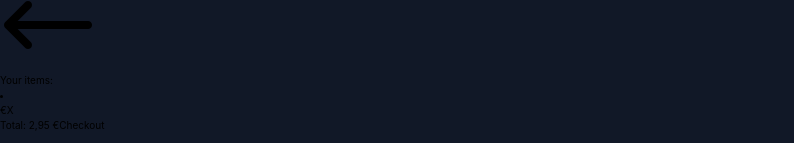
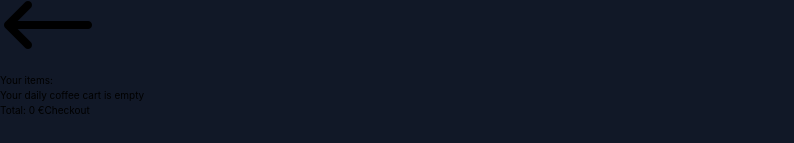
Before and after one commit to tolgapp/break, a React (Vite) app: page /cart in a window 1280 px wide. Shown: the part 654-797 px from the top of the page, without its empty margins (0-794 px from the left). Built offline with nearby package versions, Linux system fonts and the light colour scheme.

Commit message:
total price amount and products are adding to the checkout comp

```diff
--- a/src/App.tsx
+++ b/src/App.tsx
@@ -12,15 +12,18 @@ import { getLogoSrc, getClassNames, Product } from "./data/helper";
 const App = () => {
   const [toggle, setToggle] = useState(true);
   const [addedProducts, setAddedProducts] = useState<Product[]>([]);
+  const [total, setTotal] = useState(0);
 
   const addToCart = (product: Product) => {
     setAddedProducts((prev) => [...prev, product]);
   };
 
+  useEffect(() => {
+    const totalPrice = addedProducts.reduce((acc, product) => acc + product.price[0], 0);
+    setTotal(totalPrice);
+  }, [addedProducts]);
 
-  useEffect(() => {
-    console.log(addedProducts)
-  }, [addedProducts])
+  console.log(addedProducts)
 
   return (
     <>
@@ -59,7 +62,8 @@ const App = () => {
               getClassNames={getClassNames}
               setToggle={setToggle}
               getLogoSrc={getLogoSrc}
-              addedProdutcts={addedProducts}
+              addedProducts={addedProducts}
+              total={total}
             />
           }
         />
--- a/src/components/CartItemContainer.tsx
+++ b/src/components/CartItemContainer.tsx
@@ -1,32 +1,49 @@
+import { Product } from "../data/helper";
+
 type CartItemContainerProps = {
-  toggle: boolean
+  toggle: boolean;
+  addedProducts: Product[];
+  setAddedProducts: React.Dispatch<React.SetStateAction<Product[]>>;
 }
 
-const CartItemContainer: React.FC<CartItemContainerProps> = ({toggle, name, price }) => {
-
-  const handleRemove = (e: React.MouseEvent<HTMLButtonElement>) => {
-    const element = e.currentTarget.closest(".item-container") as HTMLElement;
-    element?.remove();
+const CartItemContainer: React.FC<CartItemContainerProps> = ({
+  toggle,
+  addedProducts,
+  setAddedProducts,
+}) => {
+  const handleRemove = (productId: number) => {
+    // Filtert das Produkt mit der gegebenen ID aus der Liste
+    setAddedProducts((prevProducts) =>
+      prevProducts.filter((product) => product.id !== productId)
+    );
   };
 
+  if (addedProducts.length === 0) {
+    return <h3 className="text-3xl mx-auto  text-slate-900 text-center">Your daily coffee cart is empty</h3>;
+  }
+
   return (
-    <div
-      className={`item-container mt-4 w-full max-w-3xl  py-3 px-8 rounded-lg shadow-md ${toggle ? "bg-gray-400" : "bg-gray-800"}`}
+    <ul
+      className={`item-container mt-4 w-full max-w-3xl py-3 px-8 h-fit pb-80 flex gap-3 overflow-scroll flex-col`}
     >
-      <li className="flex items-center justify-between py-4">
-        <span className="text-2xl font-medium">{name}</span>
+      {addedProducts.map((product) => (
+        <li key={product.id} className={`rounded-lg shadow-md flex items-center justify-between py-4 px-3 ${
+        toggle ? "bg-gray-400" : "bg-gray-800"
+      }`}>
+          <span className="text-2xl font-medium">{product.name}</span>
           <div className="flex items-center space-x-4">
-          <span className="text-xl">{price} €</span>
+            <span className="text-xl">{product.price[0]} €</span>
             <button
-            onClick={handleRemove}
+              onClick={() => handleRemove(product.id)}
               className="p-2 px-4 text-lg bg-red-500 rounded-lg hover:bg-red-600"
             >
               X
             </button>
           </div>
         </li>
-    </div>
+      ))}
+    </ul>
   );
+};
 
-};
 export default CartItemContainer;
--- a/src/components/Checkout.tsx
+++ b/src/components/Checkout.tsx
@@ -1,10 +1,12 @@
 type CheckoutProps = {
-  total: string;
+  total: number
 };
 
 const Checkout: React.FC<CheckoutProps> = ({ total }) => {
+
   return (
-    <div className="flex rounded-t-lg h-32 justify-between w-full bottom-32 fixed px-8 py-4 items-center mx-auto mt-10 gap-4 bg-gray-300">
+    <div className="flex rounded-t-lg h-auto justify-between w-full fixed bottom-32 px-8 py-4 items-center mx-auto mt-10 gap-4 bg-gray-300">
+
       <span className="text-3xl text-slate-900 font-semibold">
         Total: {total} €
       </span>
@@ -14,4 +16,5 @@ const Checkout: React.FC<CheckoutProps> = ({ total }) => {
     </div>
   );
 };
+
 export default Checkout;
--- a/src/components/RandomProducts.tsx
+++ b/src/components/RandomProducts.tsx
@@ -6,12 +6,13 @@ import { getClassNames, Product } from "../data/helper";
 type RandomProductsProps = {
   toggle: boolean;
   addToCart: (product: Product) => void;
+  handleClick: (value: boolean) => void;
 } & Product;
 
 const RandomProducts: React.FC<RandomProductsProps> = ({
   toggle,
   handleClick,
-  addToCart,
+  addToCart
 }) => {
   const [randomProducts, setRandomProducts] = useState<any[]>([]);
 
--- a/src/pages/Cart.tsx
+++ b/src/pages/Cart.tsx
@@ -3,13 +3,15 @@ import CartItemContainer from "../components/CartItemContainer";
 import Checkout from "../components/Checkout";
 import Logo from "../components/Logo";
 import Navbar from "../components/Navbar";
+import { Product } from "../data/helper";
 
 type CartProps = {
   toggle: boolean;
   setToggle: (value: boolean) => void;
   getClassNames: (value: boolean) => string;
   getLogoSrc: (value: boolean) => string;
-  addedProdutcts
+  addedProducts: Product[],
+  total: number
 };
 
 const Cart: React.FC<CartProps> = ({
@@ -17,18 +19,30 @@ const Cart: React.FC<CartProps> = ({
   setToggle,
   getLogoSrc,
   getClassNames,
-  addedProdutcts
+  addedProducts,
+  total
 }) => {
 
-const total = "2,95"
+
+  console.log(typeof addedProducts)
 
   return (
-    <div className={`flex flex-col min-h-screen bg-gray-900 text-white ${getClassNames(toggle)}`}>
+    <div
+      className={`flex flex-col min-h-screen bg-gray-900 text-white ${getClassNames(
+        toggle
+      )}`}
+    >
       <Logo toggle={toggle} setToggle={setToggle} getLogoSrc={getLogoSrc} />
       <Navbar toggle={toggle} getClassNames={getClassNames} />
       <BackButton toggle={toggle} />
-      <h1 className={` mt-32 mb-4 text-5xl font-bold text-left pl-8 ${getClassNames(toggle)}`}>Your items:</h1>
-      <CartItemContainer toggle={toggle} />
+      <h1
+        className={` mt-32 mb-4 text-5xl font-bold text-left pl-8 ${getClassNames(
+          toggle
+        )}`}
+      >
+        Your items:
+      </h1>
+      <CartItemContainer toggle={toggle} addedProducts={addedProducts} />
       <Checkout total={total}/>
     </div>
   );
--- a/src/pages/Home.tsx
+++ b/src/pages/Home.tsx
@@ -1,13 +1,14 @@
 import Logo from "../components/Logo";
 import Navbar from "../components/Navbar";
 import RandomProducts from "../components/RandomProducts";
+import { Product } from "../data/helper";
 
 type HomeProps = {
   toggle: boolean;
   setToggle: (value: boolean) => void;
   getLogoSrc: (value: boolean) => string;
   getClassNames: (value: boolean) => string;
-  addToCart: (value: any) => void;
+  addToCart: (product: Product) => void;
   setAddedProducts: (value: ArrayLike) => void;
 };
 
@@ -16,18 +17,21 @@ const Home: React.FC<HomeProps> = ({
   setToggle,
   getLogoSrc,
   getClassNames,
-  addToCart
+  addToCart,
 }) => {
-
   return (
-    <div className={`relative flex flex-col ${getClassNames(toggle)} min-h-dvh overflow-y-scroll pb-48 `}>
+    <div
+      className={`relative flex flex-col ${getClassNames(
+        toggle
+      )} min-h-dvh overflow-y-scroll pb-48 `}
+    >
       <Logo toggle={toggle} setToggle={setToggle} getLogoSrc={getLogoSrc} />
       {/* Outsourcing the img elt as component with automatic slider every 4s without arrows */}
-      <div className="mt-24 grid grid-cols-2 gap-5 px-8" style={{ gridTemplateRows: 'auto auto' }}>
-        <img
-          src="/offer01.jpg"
-          className="col-span-2 rounded-3xl w-[35rem]"
-        />
+      <div
+        className="mt-24 grid grid-cols-2 gap-5 px-8"
+        style={{ gridTemplateRows: "auto auto" }}
+      >
+        <img src="/offer01.jpg" className="col-span-2 rounded-3xl w-[35rem]" />
         <img
           src="/offer02.jpg"
           className="mx-auto mt-2 rounded-3xl w-[17rem]"
@@ -37,8 +41,7 @@ const Home: React.FC<HomeProps> = ({
           className="mx-auto mt-2 rounded-3xl w-[17rem]"
         />
       </div>
-      <RandomProducts toggle={toggle} addToCart={addToCart}/>
-      {/* <RandomProducts toggle={toggle} getClassNames={getClassNames} /> */}
+      <RandomProducts toggle={toggle} addToCart={addToCart} />
       <Navbar toggle={toggle} getClassNames={getClassNames} />
     </div>
   );
--- a/src/pages/Products.tsx
+++ b/src/pages/Products.tsx
@@ -14,7 +14,7 @@ type ProductsProps = {
   getClassNames: (value: boolean) => string;
   addToCart: (product: Product) => void;
   setAddedProducts: (value: ArrayLike) => void;
-} & Product;
+};
 
 const Products: React.FC<ProductsProps> = ({
   toggle,
```
Lines whose indentation alone changed are shown as unchanged.
